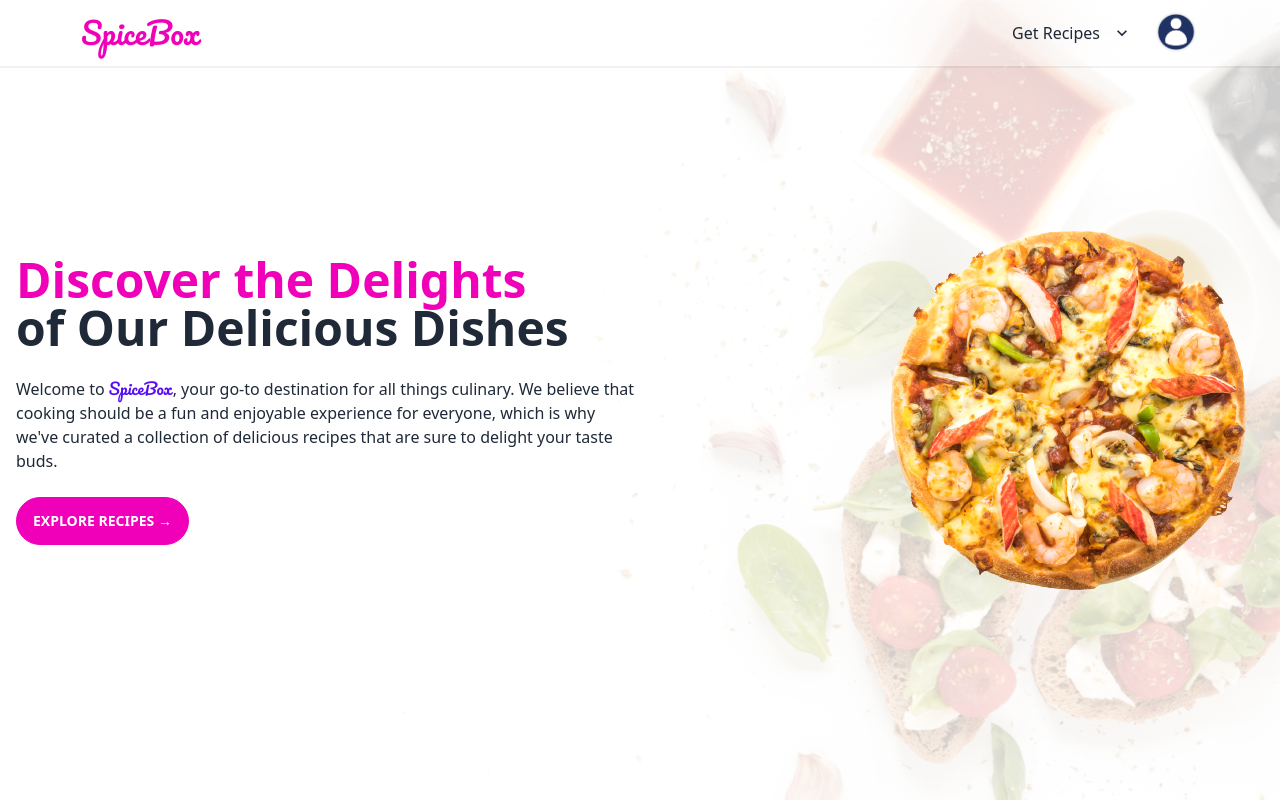
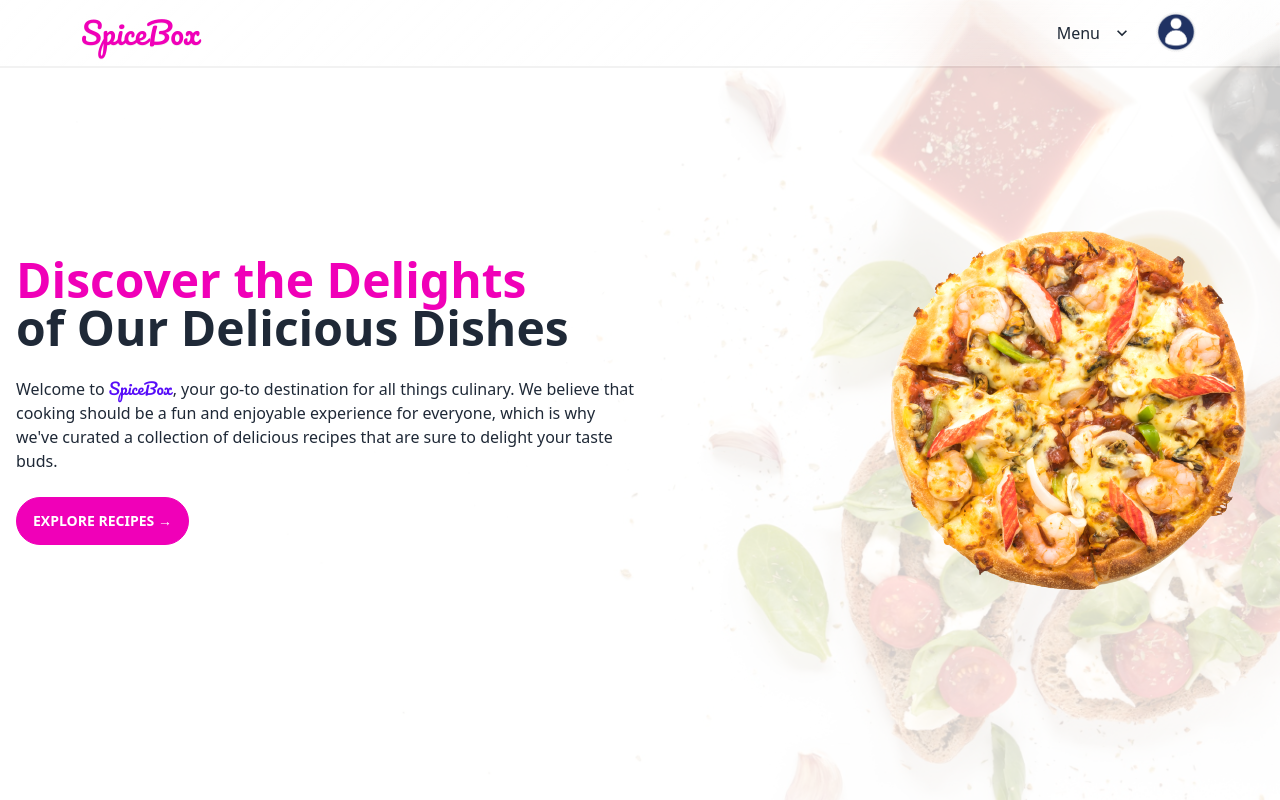
Before and after one commit to agusbw/spicebox, a React (Vite) app: page / in a window 1280 px wide. Built offline with nearby package versions, Linux system fonts and the light colour scheme; no server answers.

Commit message:
feat: add navigation on navbar

```diff
--- a/src/components/layouts/Navbar.jsx
+++ b/src/components/layouts/Navbar.jsx
@@ -25,7 +25,7 @@ export default function Navbar() {
         <ul className="menu menu-horizontal px-1">
           <li tabIndex="0">
             <a>
-              Get Recipes
+              Menu
               <svg
                 className="fill-current"
                 xmlns="http://www.w3.org/2000/svg"
@@ -37,6 +37,9 @@ export default function Navbar() {
               </svg>
             </a>
             <ul className="p-2 bg-base-100 shadow ">
+              <li>
+                <Link to={"/"}>Home</Link>
+              </li>
               <li>
                 <Link to={"/recipes/random"}>Get Random Recipe</Link>
               </li>
```
